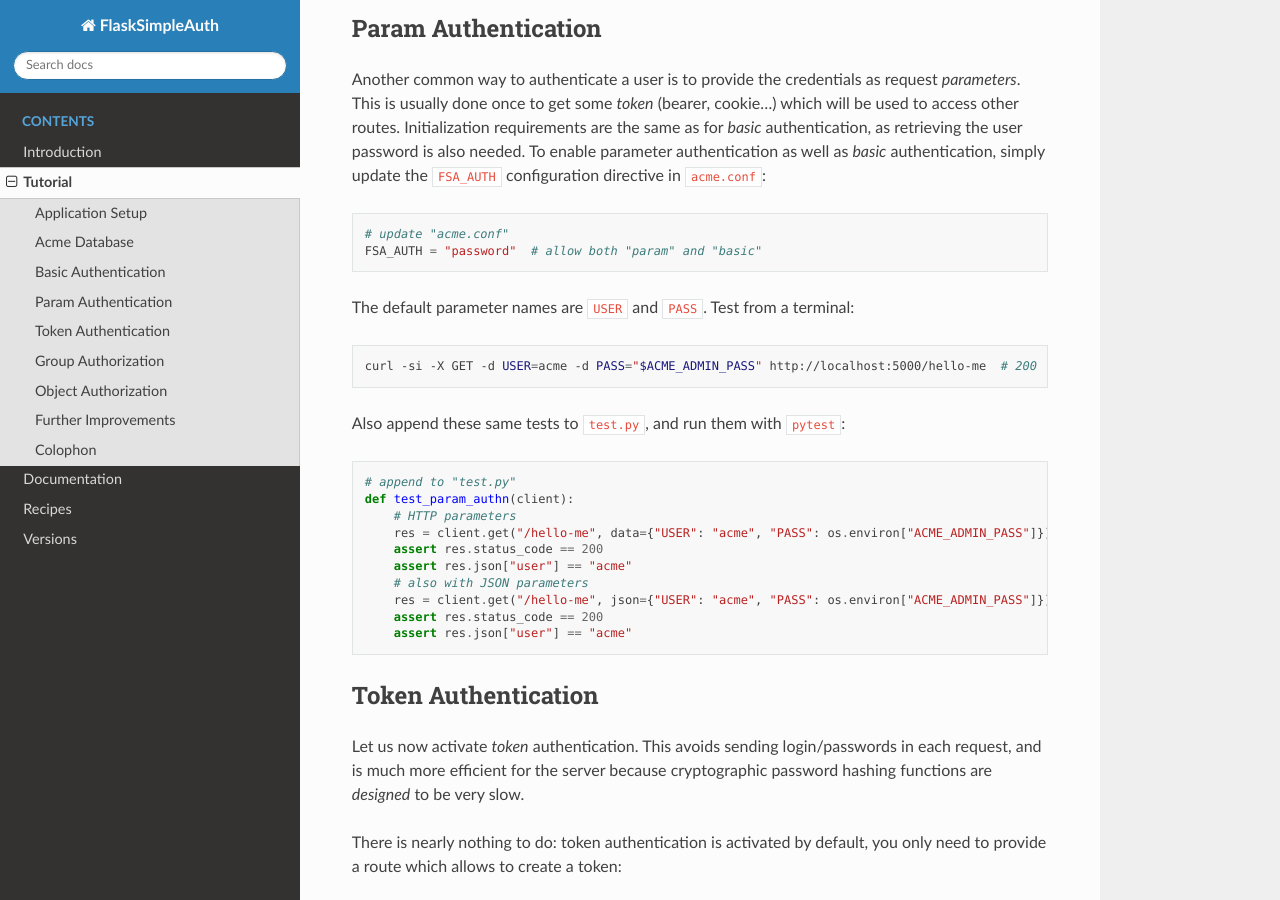
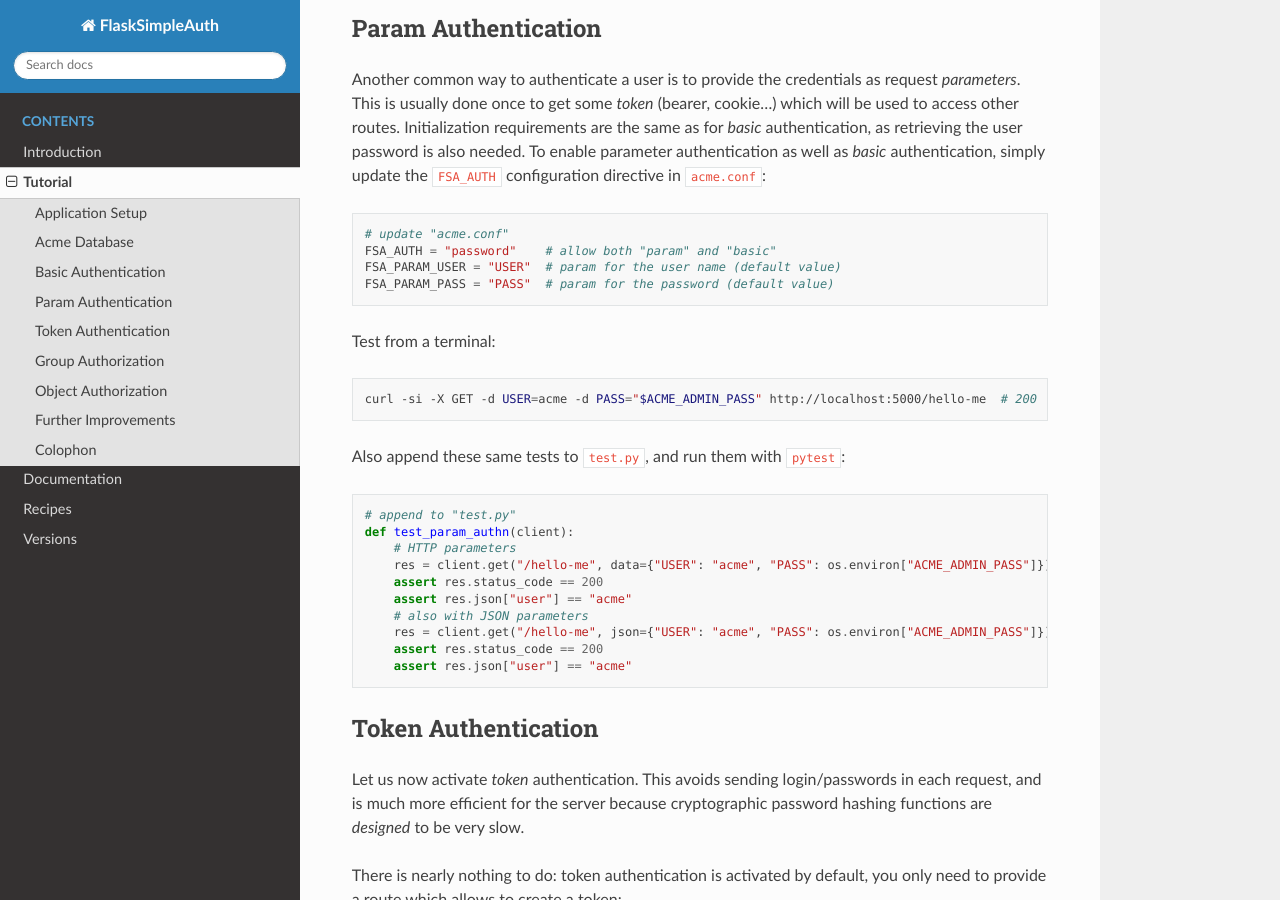
Before and after one commit to zx80/flask-simple-auth, a Sphinx documentation site: the page built from docs/TUTORIAL.md, in a window 1280 px wide and 900 px high, scrolled down 6690 px. Built offline with Sphinx 7.4.7 and the Read the Docs theme 2.0.0, drawn with Linux system fonts in a browser that asks for light colours; pages that are not in the unit, such as notebooks, are missing from menus.

Commit message:
introduce FSA_PARAM_* directives

````diff
--- a/docs/TUTORIAL.md
+++ b/docs/TUTORIAL.md
@@ -389,10 +389,11 @@ update the `FSA_AUTH` configuration directive in `acme.conf`:
 
 ```python
 # update "acme.conf"
-FSA_AUTH = "password"  # allow both "param" and "basic"
+FSA_AUTH = "password"    # allow both "param" and "basic"
+FSA_PARAM_USER = "USER"  # param for the user name (default value)
+FSA_PARAM_PASS = "PASS"  # param for the password (default value)
 ```
 
-The default parameter names are `USER` and `PASS`.
 Test from a terminal:
 
 ```shell
````
